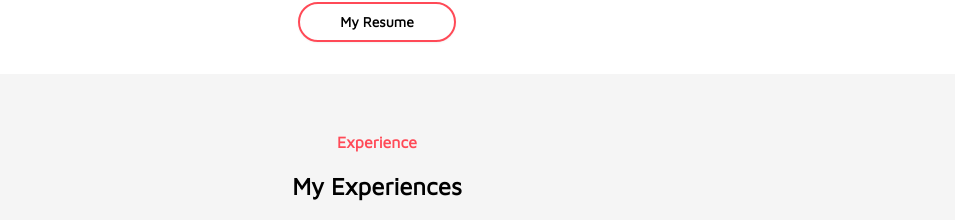
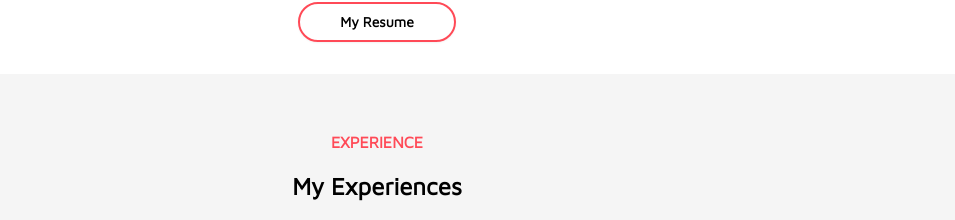
Before and after one commit to Waheed4719/my-portfolio, a React (Create React App) app: page / in a window 1280 px wide. Shown: the part 1112-1332 px from the top of the page, without its empty margins (263-1218 px from the left). Built offline with nearby package versions, Linux system fonts and the light colour scheme.

Commit message:
Change Experience title case to UPPERCASE

```diff
--- a/src/components/MyExperience/index.tsx
+++ b/src/components/MyExperience/index.tsx
@@ -71,7 +71,7 @@ const Experience = () => {
     const windowSize = useWindowSize();
     return (
         <>
-            <h2 className='mb-4 text-red font-semibold text-md'>Experience</h2>
+            <h2 className='mb-4 text-red font-semibold text-md'>EXPERIENCE</h2>
             <h2 className='mb-4 text-black dark:text-white font-semibold text-2xl'>
                 My Experiences
             </h2>
```
